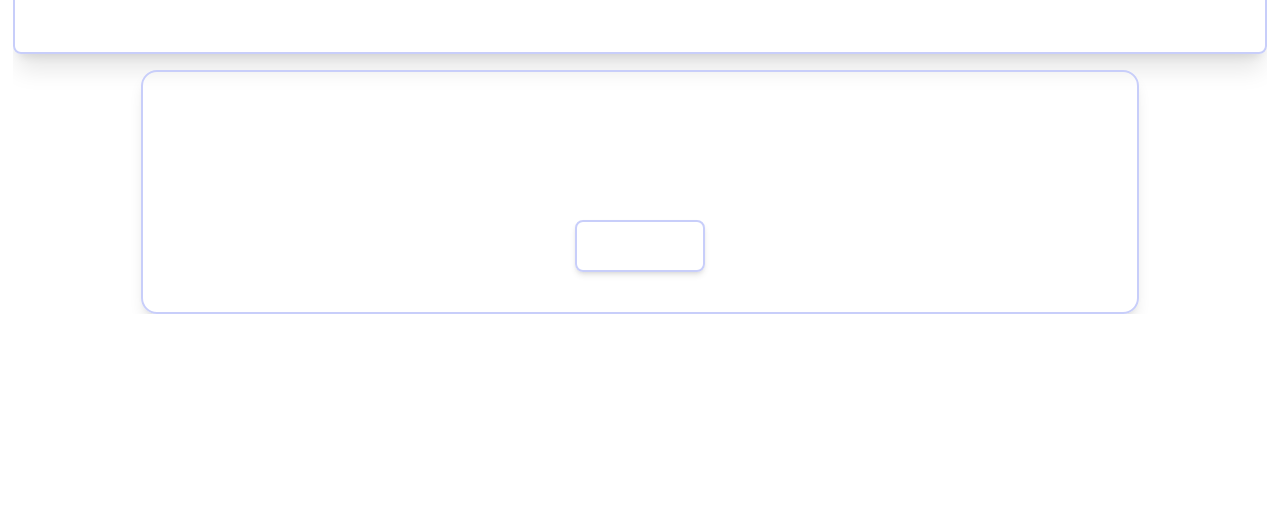
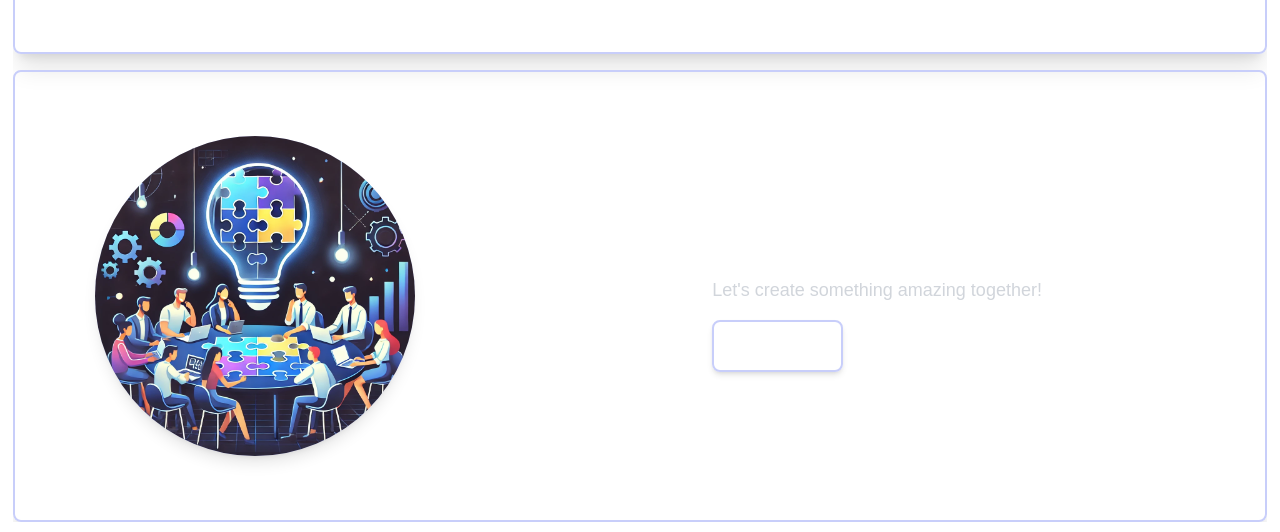
Before and after one commit to shreyasrkarthik/portfolio, a Next.js app: page / in a window 1280 px wide. Shown: the part 1098-1630 px from the top of the page. Before the commit the page ends 1425 px from the top, so only its background shows below. Built offline with nearby package versions, Linux system fonts and the light colour scheme.

Commit message:
Added CTA component

```diff
--- a/app/components/CTA.js
+++ b/app/components/CTA.js
@@ -1,23 +1,44 @@
 "use client";
+import Image from "next/image";
 import { motion } from "framer-motion";
 
-export default function CTA() {
+const CTA = () => {
+  return (
+    <section className="flex flex-col md:flex-row items-center justify-between px-6 md:px-12 lg:px-20 py-16 bg-gradient-to-r from-white-100 via-white-800 to-white-100 text-white rounded-lg shadow-xl border-2 border-[#c8cefa]">
+      {/* Left Side */}
+      <motion.div
+        initial={{ opacity: 0, x: -50 }}
+        animate={{ opacity: 1, x: 0 }}
+        transition={{ duration: 1 }}
+        className="relative w-56 h-56 md:w-64 md:h-64 lg:w-80 lg:h-80 overflow-hidden rounded-full shadow-lg"
+      >
+        <Image
+          src="/collab.webp" // Replace with your image path
+          alt="Collaboration Image"
+          layout="fill"
+          objectFit="cover"
+          className="square-full bg-[#c8cefa]"
+        />
+      </motion.div>
 
-  return (
-    <section className="flex flex-col items-center justify-center py-10 bg-gradient-to-r from-white-100 via-white-800 to-white-100 text-white rounded-2xl shadow-lg mx-4 md:mx-16 lg:mx-32 border-2 border-[#c8cefa]">
-  <h2 className="text-3xl md:text-4xl font-bold mb-4 text-center">
-    Want to collaborate?
-  </h2>
-  <p className="text-lg text-center mb-6">
-    Let's create something amazing together!
-  </p>
+      {/* Right Side */}
+      <motion.div
+        initial={{ opacity: 0, x: 50 }}
+        animate={{ opacity: 1, x: 0 }}
+        transition={{ duration: 1 }}
+        className="flex flex-col items-center md:items-start justify-center text-center md:text-left"
+      >
+        <h2 className="text-4xl md:text-5xl font-bold mb-2">Want to collaborate?</h2>
+        <p className="text-lg text-gray-300">Let's create something amazing together!</p>
         <a
           href="/contact"
-    className="font-semibold px-6 py-3 rounded-lg shadow-md hover:bg-white-100 transition duration-300 border-2 border-[#c8cefa] hover:bg-[#c8cefa]"
+          className="font-semibold px-6 py-3 mt-4 rounded-lg shadow-md hover:bg-white-100 transition duration-300 border-2 border-[#c8cefa] hover:bg-[#c8cefa]"
         >
           Click Here
         </a>
+      </motion.div>
     </section>
+  );
+};
 
-  );
-}
+export default CTA;
```
Also changed, not shown: public/collab.png (added), public/collab.webp (added). Lines whose indentation alone changed are shown as unchanged.
